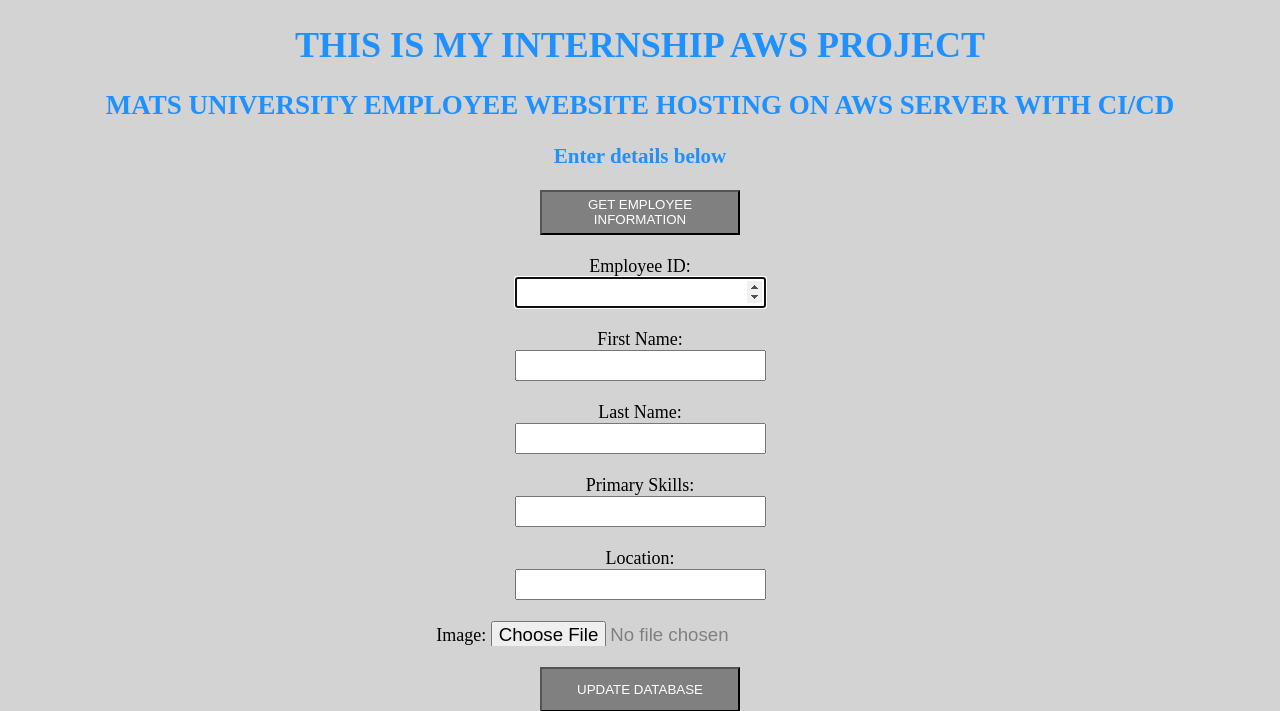
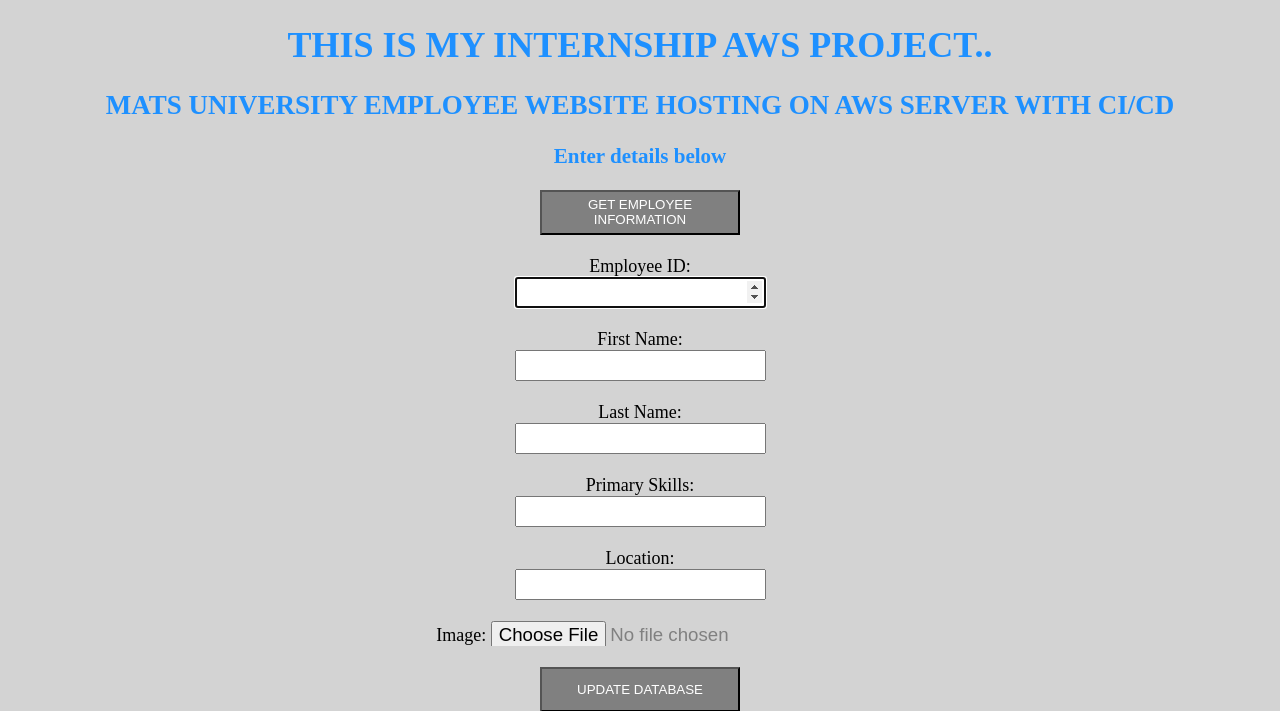
Before and after one commit to abbas1998khan/updatedawsproject, a Flask app: page / in a window 1280 px wide. Shown: the top 711 px of the page. Run offline with Flask 3, Linux system fonts and the light colour scheme.

Commit message:
Update AddEmp.html

```diff
--- a/templates/AddEmp.html
+++ b/templates/AddEmp.html
@@ -6,7 +6,7 @@
 <center>
 	<font color="black" size="4" style="font-family: avenir">
 
-		<h1 style="color: DodgerBlue">THIS IS MY INTERNSHIP AWS PROJECT</h1>
+		<h1 style="color: DodgerBlue">THIS IS MY INTERNSHIP AWS PROJECT..</h1>
 
 
 		<h2 style="color: DodgerBlue">MATS UNIVERSITY EMPLOYEE WEBSITE HOSTING ON AWS SERVER WITH CI/CD  </h2>
```
